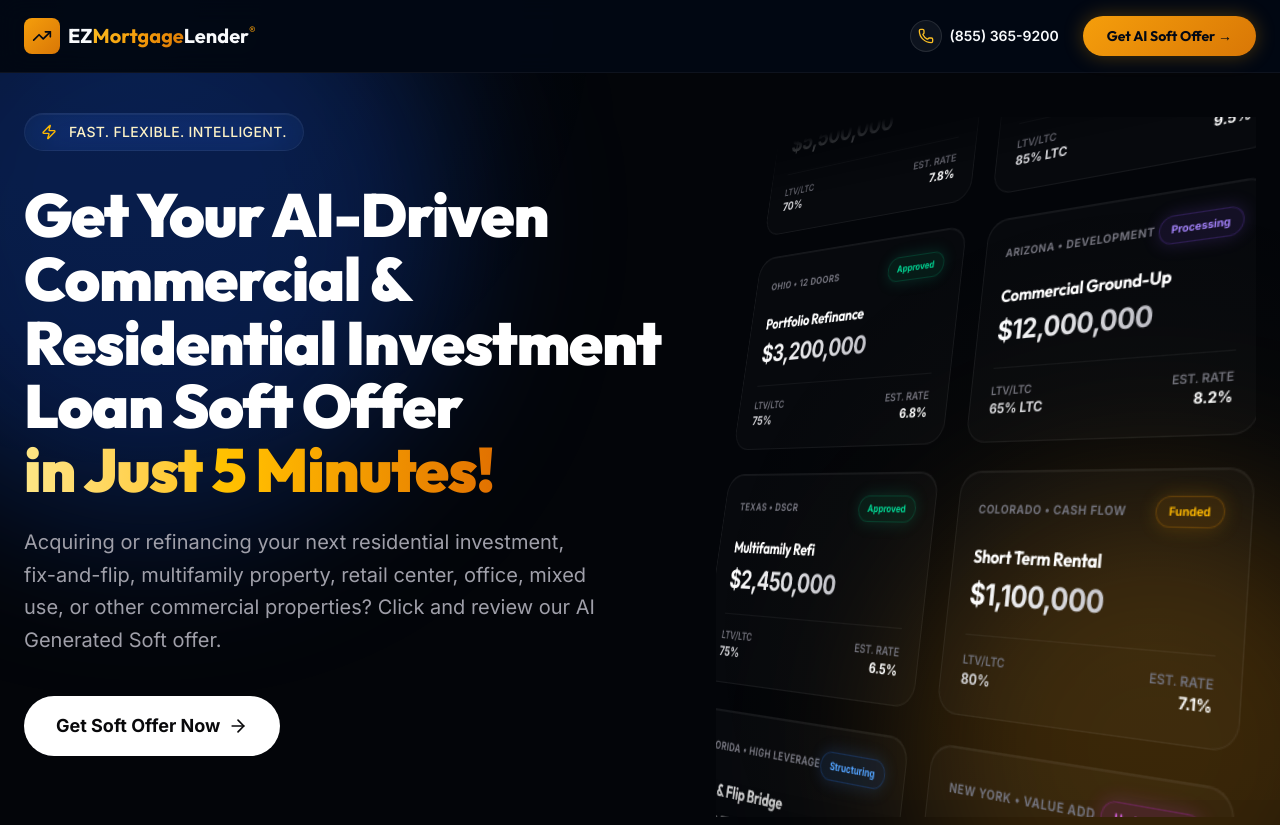
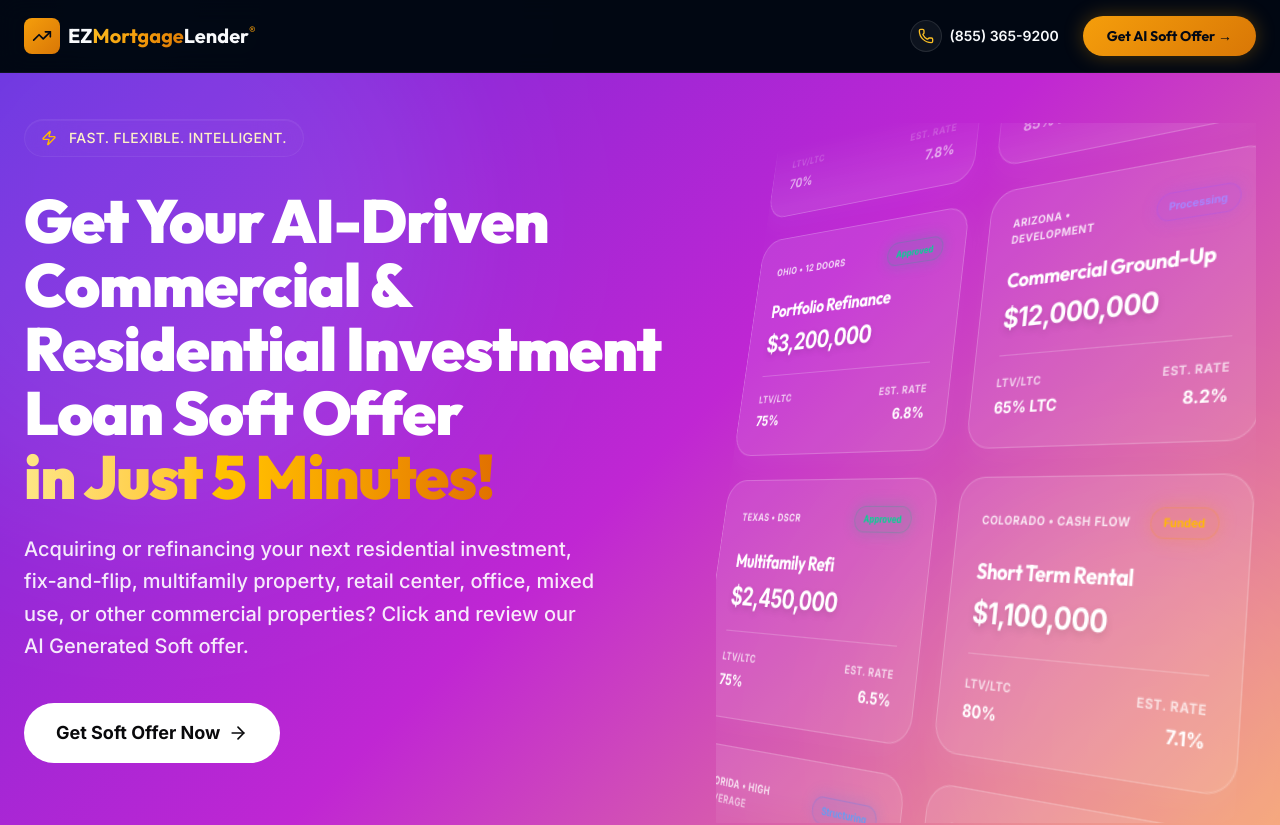
Before and after one commit to Soab42/ezmortgaze, a Next.js app: page / in a window 1280 px wide. Shown: the top 825 px of the page. Built offline with nearby package versions, Linux system fonts and the light colour scheme.

Commit message:
update content

```diff
--- a/app/page.tsx
+++ b/app/page.tsx
@@ -1,5 +1,6 @@
 import Navbar from "@/components/Navbar";
 import HeroSection from "@/components/HeroSection";
+import MarketingSection from "@/components/MarketingSection";
 import PowerhouseMarquee from "@/components/PowerhouseMarquee";
 import WhySection from "@/components/WhySection";
 import LoanPrograms from "@/components/LoanPrograms";
@@ -19,11 +20,12 @@ export default function Home() {
     <main className="relative">
       <Navbar />
       <HeroSection />
+
       <WhySection />
       <SectionDivider />
       <LoanPrograms />
       {/* <PowerhouseMarquee /> */}
-      <SectionDivider />
+      <SectionDivider />    <MarketingSection /><SectionDivider />
       <HowItWorks />
       <SectionDivider />
       <WhyChooseUs />
--- a/components/CTASection.tsx
+++ b/components/CTASection.tsx
@@ -46,14 +46,14 @@ export default function CTASection() {
                         <div className="inline-flex items-center gap-2 px-4 py-2 rounded-full border border-blue-500/20 bg-blue-500/10 mb-8 max-w-fit mx-auto">
                             <span className="w-2 h-2 rounded-full bg-blue-400 animate-pulse" />
                             <span className="text-sm font-semibold tracking-widest text-blue-300 uppercase">
-                                Ready to Discover Your Borrowing Power?
+                                Start Your AI-Generated Soft Offer Now
                             </span>
                         </div>
 
-                        <h2 className="font-black mb-6 tracking-tight leading-[1.1]" style={{ fontSize: "clamp(3rem, 6vw, 4.5rem)" }}>
-                            Discover Your True<br className="hidden md:block" />
+                        <h2 className="font-black mb-6 tracking-tight leading-[1.1]" style={{ fontSize: "clamp(2.5rem, 6vw, 3.5rem)" }}>
+                            Ready to Discover Your<br className="hidden md:block" />
                             <span className="bg-clip-text text-transparent bg-linear-to-r from-amber-200 via-amber-400 to-amber-600">
-                                Borrowing Power
+                                Borrowing Power?
                             </span>
                         </h2>
 
--- a/components/Footer.tsx
+++ b/components/Footer.tsx
@@ -2,6 +2,7 @@
 
 import Image from "next/image";
 import { useState } from "react";
+import { TrendingUp } from "lucide-react";
 import LegalModal from "./LegalModal";
 
 export default function Footer() {
@@ -46,11 +47,20 @@ export default function Footer() {
 
           <div className="max-w-7xl mx-auto relative z-10 w-full grid grid-cols-1 lg:grid-cols-2 gap-12 items-center">
             {/* Left Column: Text Content */}
-            <div className="flex flex-col gap-2">
-              <h2 className="text-3xl md:text-5xl font-black text-white leading-tight tracking-tight">
-                <span className="bg-clip-text text-transparent bg-linear-to-r from-amber-400 to-amber-600">EZMortgageLender®</span>
-              </h2>
-              <p>Negotiate stronger. Move faster. Compete with confidence.</p>
+            <div className="flex flex-col gap-5">
+              <div className="flex items-center gap-3">
+                <div
+                  className="w-12 h-12 md:w-16 md:h-16 rounded-xl flex items-center justify-center shrink-0 shadow-lg"
+                  style={{ background: "linear-gradient(135deg,#f59e0b,#d97706)" }}
+                >
+                  <TrendingUp className="w-7 h-7 md:w-9 md:h-9" style={{ color: "#020814" }} />
+                </div>
+                <h2 className="text-3xl md:text-5xl font-black leading-tight tracking-tight" style={{ fontFamily: "Outfit, sans-serif", color: "#f8fafc" }}>
+                  EZ<span className="gradient-text-gold">Mortgage</span>Lender
+                  <span className="text-xl md:text-2xl align-super" style={{ color: "#f59e0b" }}>®</span>
+                </h2>
+              </div>
+              <p className="text-zinc-300 text-lg md:text-xl">Negotiate stronger. Move faster. Compete with confidence.</p>
             </div>
 
             {/* Right Column: Trust Logos */}
--- a/components/HeroSection.tsx
+++ b/components/HeroSection.tsx
@@ -37,8 +37,11 @@ export default function HeroSection() {
     <section
       id="hero"
       ref={container}
-      className="relative min-h-screen flex items-start pt-10 overflow-hidden"
-      style={{ zIndex: 1 }}
+      className="relative min-h-screen flex items-center overflow-hidden"
+      style={{
+        zIndex: 1,
+        background: 'linear-gradient(135deg, #6d28d9 0%, #c026d3 50%, #f6a47a 100%)'
+      }}
     >
       {/* Dynamic Glow Orbs */}
       <div className="glow-orb opacity-80 w-[600px] h-[600px] bg-blue-600/50 top-0 left-0 -translate-x-1/4 -translate-y-1/4 mix-blend-screen z-0" />
@@ -64,7 +67,7 @@ export default function HeroSection() {
             </span>
           </h1>
 
-          <p className="hero-text text-zinc-400 text-lg md:text-xl max-w-xl leading-relaxed mb-10">
+          <p className="hero-text text-white/90 text-lg md:text-xl max-w-xl leading-relaxed mb-10 font-medium">
             Acquiring or refinancing your next residential investment, fix-and-flip, multifamily property, retail center, office, mixed use, or other commercial properties? Click and review our AI Generated Soft offer.
           </p>
 
@@ -111,25 +114,25 @@ export default function HeroSection() {
             {/* Column 1 (Slower) */}
             <div className="w-[260px] flex flex-col animate-marquee-up">
               {[...LIVE_OFFERS, ...LIVE_OFFERS].map((offer, i) => (
-                <div key={`col1-${i}`} className="w-full glass-panel p-5 rounded-3xl mb-6 shadow-[0_8px_30px_rgb(0,0,0,0.12)] border border-white/5 bg-zinc-900/60 backdrop-blur-xl transition-all duration-300 hover:scale-[1.02] hover:bg-zinc-800/80 hover:border-white/20 cursor-default">
+                <div key={`col1-${i}`} className="w-full relative overflow-hidden p-6 rounded-3xl mb-6 shadow-[0_8px_32px_0_rgba(255,255,255,0.05)] border border-white/20 bg-white/10 backdrop-blur-2xl transition-all duration-300 hover:scale-[1.02] hover:bg-white/10 hover:border-white/30 cursor-default">
                   <div className="flex justify-between items-center mb-4">
-                    <span className="text-[10px] font-bold text-zinc-500 tracking-wider uppercase">{offer.location}</span>
+                    <span className="text-[10px] font-bold text-white/80 tracking-wider uppercase">{offer.location}</span>
                     <span className={`px-2.5 py-1 text-[9px] font-bold rounded-full border ${offer.colorClasses}`}>
                       {offer.status}
                     </span>
                   </div>
-                  <h4 className="text-white font-bold text-[15px] mb-1">{offer.type}</h4>
-                  <div className="text-2xl font-black bg-clip-text text-transparent bg-linear-to-r from-white to-zinc-400 mb-4 tracking-tight">
+                  <h4 className="text-white font-bold text-lg mb-1">{offer.type}</h4>
+                  <div className="text-2xl font-black text-white mb-4 tracking-tight drop-shadow-md">
                     {offer.amount}
                   </div>
-                  <div className="flex justify-between items-center border-t border-white/5 pt-3">
+                  <div className="flex justify-between items-center border-t border-white/20 pt-4">
                     <div className="flex flex-col">
-                      <span className="text-[10px] text-zinc-500 font-semibold uppercase">LTV/LTC</span>
-                      <span className="text-xs font-bold text-zinc-300">{offer.ltv}</span>
+                      <span className="text-[10px] text-white/70 font-bold uppercase tracking-wider mb-1">LTV/LTC</span>
+                      <span className="text-sm font-black text-white">{offer.ltv}</span>
                     </div>
                     <div className="flex flex-col items-end">
-                      <span className="text-[10px] text-zinc-500 font-semibold uppercase">Est. Rate</span>
-                      <span className="text-xs font-bold text-white">{offer.rate}</span>
+                      <span className="text-[10px] text-white/70 font-bold uppercase tracking-wider mb-1">Est. Rate</span>
+                      <span className="text-sm font-black text-white">{offer.rate}</span>
                     </div>
                   </div>
                 </div>
@@ -139,25 +142,25 @@ export default function HeroSection() {
             {/* Column 2 (Faster, staggered start) */}
             <div className="w-[260px] flex flex-col animate-marquee-up-fast">
               {[...LIVE_OFFERS.slice(3).concat(LIVE_OFFERS.slice(0, 3)), ...LIVE_OFFERS.slice(3).concat(LIVE_OFFERS.slice(0, 3))].map((offer, i) => (
-                <div key={`col2-${i}`} className="w-full glass-panel p-5 rounded-3xl mb-6 shadow-[0_8px_30px_rgb(0,0,0,0.12)] border border-white/5 bg-zinc-950/40 backdrop-blur-md transition-all duration-300 hover:scale-[1.02] hover:bg-zinc-900/80 hover:border-white/20 cursor-default">
+                <div key={`col2-${i}`} className="w-full relative overflow-hidden p-6 rounded-3xl mb-6 shadow-[0_8px_32px_0_rgba(255,255,255,0.05)] border border-white/20 bg-white/10 backdrop-blur-2xl transition-all duration-300 hover:scale-[1.02] hover:bg-white/10 hover:border-white/30 cursor-default">
                   <div className="flex justify-between items-center mb-4">
-                    <span className="text-[10px] font-bold text-zinc-500 tracking-wider uppercase">{offer.location}</span>
+                    <span className="text-[10px] font-bold text-white/80 tracking-wider uppercase">{offer.location}</span>
                     <span className={`px-2.5 py-1 text-[9px] font-bold rounded-full border ${offer.colorClasses}`}>
                       {offer.status}
                     </span>
                   </div>
-                  <h4 className="text-white font-bold text-[15px] mb-1">{offer.type}</h4>
-                  <div className="text-2xl font-black bg-clip-text text-transparent bg-linear-to-r from-white to-zinc-400 mb-4 tracking-tight">
+                  <h4 className="text-white font-bold text-lg mb-1">{offer.type}</h4>
+                  <div className="text-2xl font-black text-white mb-4 tracking-tight drop-shadow-md">
                     {offer.amount}
                   </div>
-                  <div className="flex justify-between items-center border-t border-white/5 pt-3">
+                  <div className="flex justify-between items-center border-t border-white/20 pt-4">
                     <div className="flex flex-col">
-                      <span className="text-[10px] text-zinc-500 font-semibold uppercase">LTV/LTC</span>
-                      <span className="text-xs font-bold text-zinc-300">{offer.ltv}</span>
+                      <span className="text-[10px] text-white/70 font-bold uppercase tracking-wider mb-1">LTV/LTC</span>
+                      <span className="text-sm font-black text-white">{offer.ltv}</span>
                     </div>
                     <div className="flex flex-col items-end">
-                      <span className="text-[10px] text-zinc-500 font-semibold uppercase">Est. Rate</span>
-                      <span className="text-xs font-bold text-white">{offer.rate}</span>
+                      <span className="text-[10px] text-white/70 font-bold uppercase tracking-wider mb-1">Est. Rate</span>
+                      <span className="text-sm font-black text-white">{offer.rate}</span>
                     </div>
                   </div>
                 </div>
--- /dev/null
+++ b/components/MarketingSection.tsx
@@ -0,0 +1,78 @@
+import { ShieldCheck, Target, TrendingUp } from "lucide-react";
+
+export default function MarketingSection() {
+  return (
+    <section className="relative py-24 px-6 overflow-hidden bg-[#020814]" style={{ zIndex: 1 }}>
+      <div className="max-w-7xl mx-auto relative z-10 w-full">
+        {/* Subtle Ambient Glow */}
+        <div className="absolute top-1/2 left-1/2 -translate-x-1/2 -translate-y-1/2 w-[600px] h-[600px] bg-amber-500/5 blur-[120px] rounded-full pointer-events-none" />
+
+        <div className="flex justify-center mb-16 relative">
+          <div className="inline-flex items-center gap-2 px-4 py-2 rounded-full glass-panel border-amber-500/20 bg-amber-500/10">
+            <TrendingUp className="w-4 h-4 text-amber-400" />
+            <span className="text-sm font-bold tracking-widest text-amber-200 uppercase">
+              The AI Advantage
+            </span>
+          </div>
+        </div>
+
+        <div className="grid grid-cols-1 lg:grid-cols-2 gap-16 lg:gap-24 items-center">
+          {/* Left Side: The "What & Why" */}
+          <div className="flex flex-col gap-8 relative z-10">
+            <h2 className="text-4xl md:text-5xl font-black text-white leading-tight tracking-tight">
+              Get Clarity Before You <br className="hidden md:block" />
+              <span className="bg-clip-text text-transparent bg-linear-to-r from-amber-200 to-amber-500">
+                Commit to a Deal.
+              </span>
+            </h2>
+            <div className="flex flex-col gap-6">
+              <p className="text-zinc-400 text-lg leading-relaxed">
+                <strong className="text-white">EZMortgageLender.com®</strong> delivers a powerful AI-generated soft offer that shows your estimated lending range upfront —
+                <span className="text-emerald-400 font-medium"> without a hard credit pull or complete application.</span>
+              </p>
+              <p className="text-zinc-400 text-lg leading-relaxed">
+                Know where you stand before you structure your deal. Before committing to hard money, bridge loans, no-doc, lite-doc, construction, or long-term financing — get clarity first.
+              </p>
+            </div>
+
+            <div className="p-6 rounded-2xl bg-white/5 border border-white/10 backdrop-blur-md">
+              <p className="text-white/90 text-xl font-medium tracking-wide">
+                Built for Mortgage Brokers, Realtors, and Direct Borrowers, this tool helps you evaluate scenarios instantly, set realistic expectations, and position every transaction for success.
+              </p>
+            </div>
+          </div>
+
+          {/* Right Side: The Impact Statement */}
+          <div className="relative flex items-center justify-center lg:justify-end">
+             {/* Decorative Elements */}
+             <div className="absolute inset-0 bg-linear-to-tr from-amber-500/10 to-transparent rounded-[3rem] blur-xl" />
+
+             <div className="glass-panel p-10 md:p-14 rounded-[3rem] border border-white/10 bg-zinc-950/80 backdrop-blur-2xl shadow-2xl relative overflow-hidden group w-full max-w-lg">
+                <div className="absolute top-0 right-0 w-32 h-32 bg-amber-500/10 blur-[50px] rounded-full pointer-events-none" />
+
+                <h3 className="text-4xl md:text-5xl font-black text-white leading-[1.2] tracking-tight mb-8">
+                  Negotiate <span className="text-amber-400 italic">stronger</span>. <br/>
+                  Move <span className="text-blue-400 italic">faster</span>. <br/>
+                  Compete with <span className="text-emerald-400 italic">confidence</span>.
+                </h3>
+
+                <ul className="space-y-4">
+                  {[
+                    "Instant Scenario Evaluation",
+                    "Protect Client Credit Scores",
+                    "Win More Competitive Bids"
+                  ].map((benefit, i) => (
+                    <li key={i} className="flex items-center gap-3">
+                      <ShieldCheck className="w-5 h-5 text-emerald-400 shrink-0" />
+                      <span className="text-zinc-300 font-medium">{benefit}</span>
+                    </li>
+                  ))}
+                </ul>
+             </div>
+          </div>
+        </div>
+
+      </div>
+    </section>
+  );
+}
```
